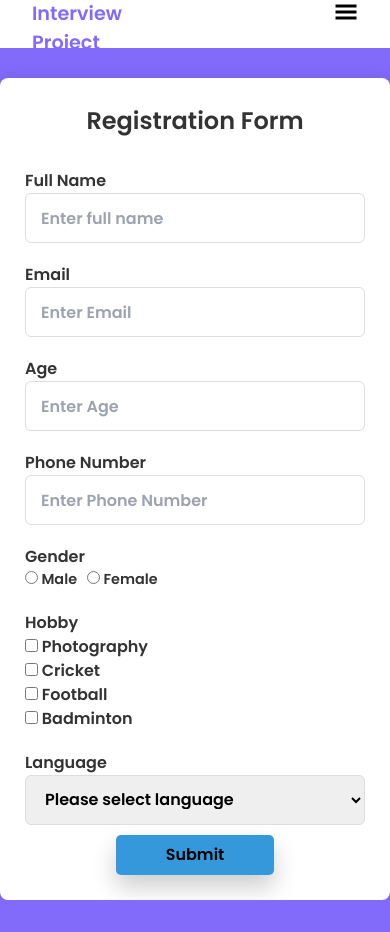
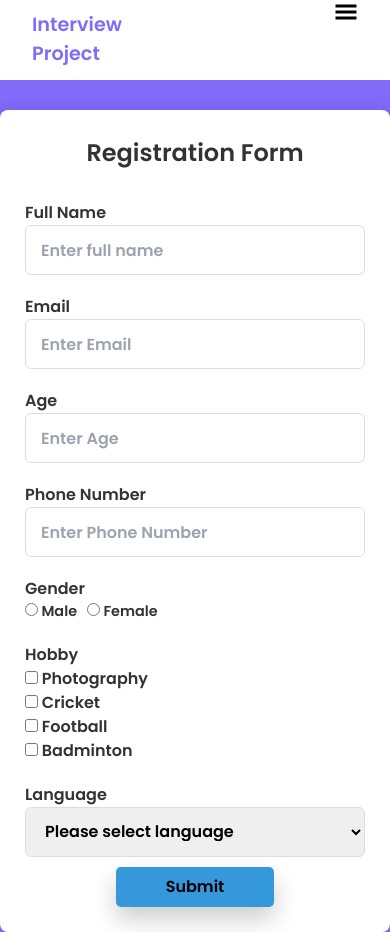
Before and after one commit to vikasdev66/interview-projects, a React (Create React App) app: page / in a window 390 px wide. Before the commit the page ends 900 px from the top, so only its background shows below. Built offline with nearby package versions, Linux system fonts and the light colour scheme.

Commit message:
fixing nav

```diff
--- a/src/components/Navbar/Navbar.css
+++ b/src/components/Navbar/Navbar.css
@@ -78,7 +78,6 @@ li {
 
 @media (max-width: 1080px) {
   .main-nav {
-    height: 3rem;
     grid-template-columns: 2rem 3fr 3fr 1fr 2rem;
   }
 }
```
